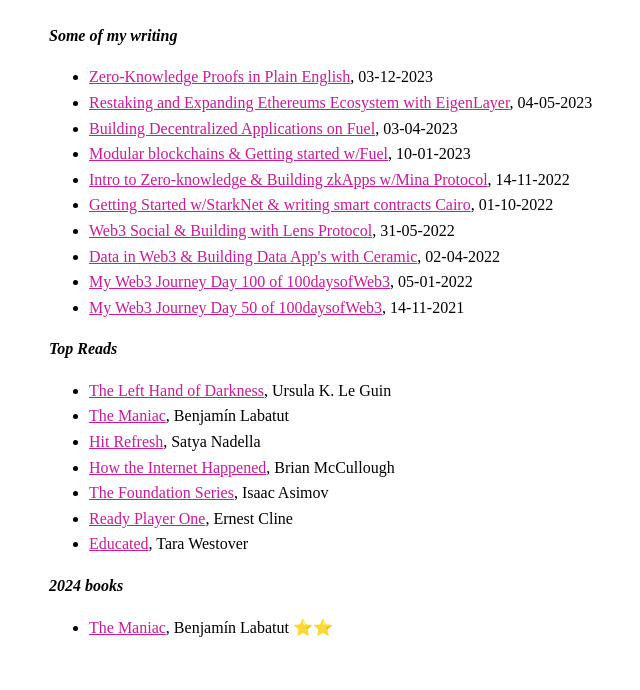
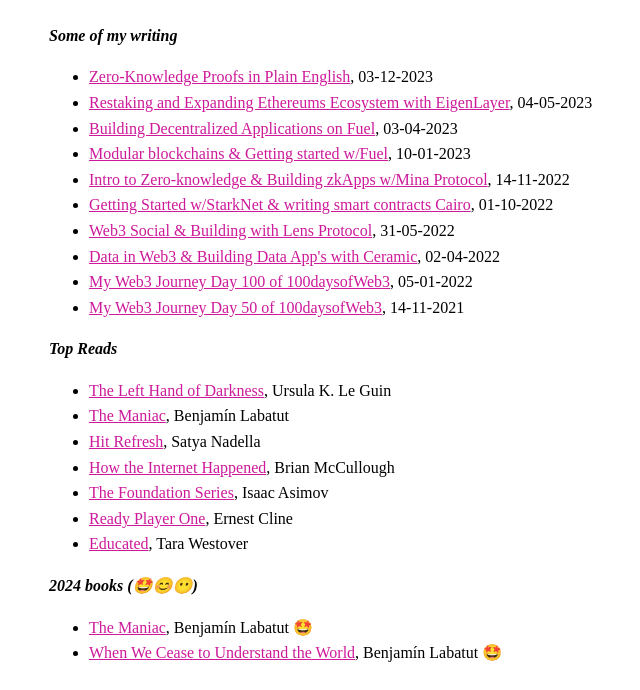
Before and after one commit to edakturk14/edakturk14.github.io, a plain HTML site: page index.html in a window 1280 px wide. Shown: the part 152-842 px from the top of the page, without its empty margins (275-915 px from the left). Before the commit the page ends 816 px from the top, so only its background shows below. Drawn offline with Linux system fonts and the light colour scheme.

Commit message:
Update books section

```diff
--- a/index.html
+++ b/index.html
@@ -53,9 +53,10 @@
       </ul>
     </div>
     <div>
-      <h2>2024 books</h2>
+      <h2>2024 books (🤩😊😶)</h2>
       <ul>
-        <li><a href="https://www.goodreads.com/en/book/show/75665931" target="_blank" rel="noopener noreferrer">The Maniac</a>, Benjamín Labatut ⭐️⭐️</li>
+        <li><a href="https://www.goodreads.com/en/book/show/75665931" target="_blank" rel="noopener noreferrer">The Maniac</a>, Benjamín Labatut 🤩</li>
+        <li><a href=https://www.goodreads.com/book/show/62069739-when-we-cease-to-understand-the-world" target="_blank" rel="noopener noreferrer">When We Cease to Understand the World</a>, Benjamín Labatut 🤩</li>
       </ul>
     </div>
   </div>
```
